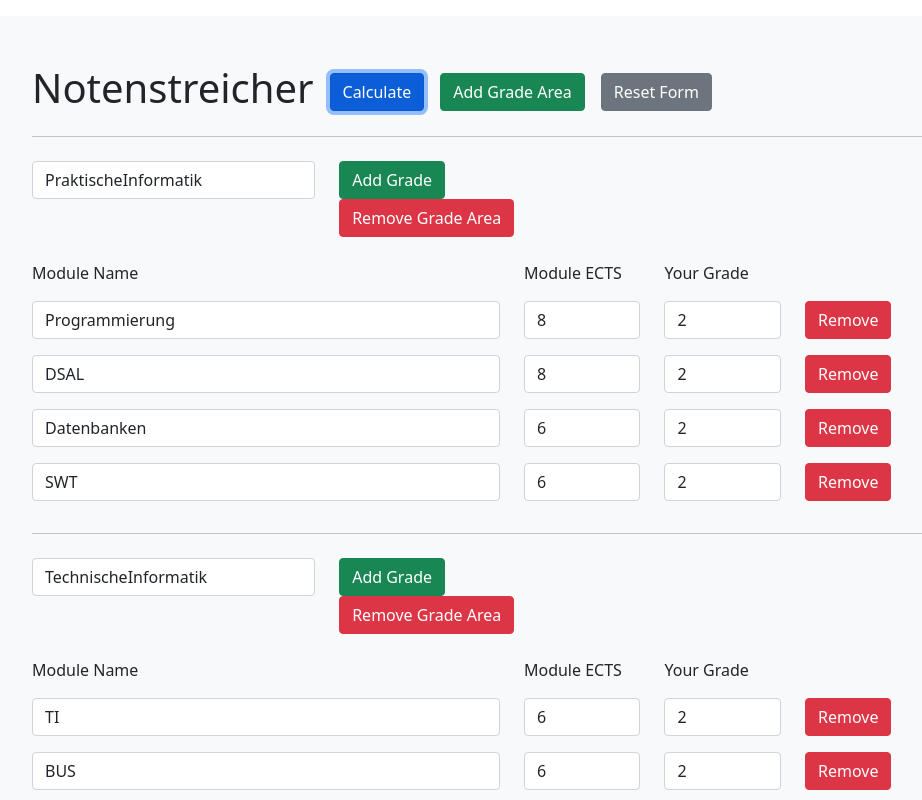
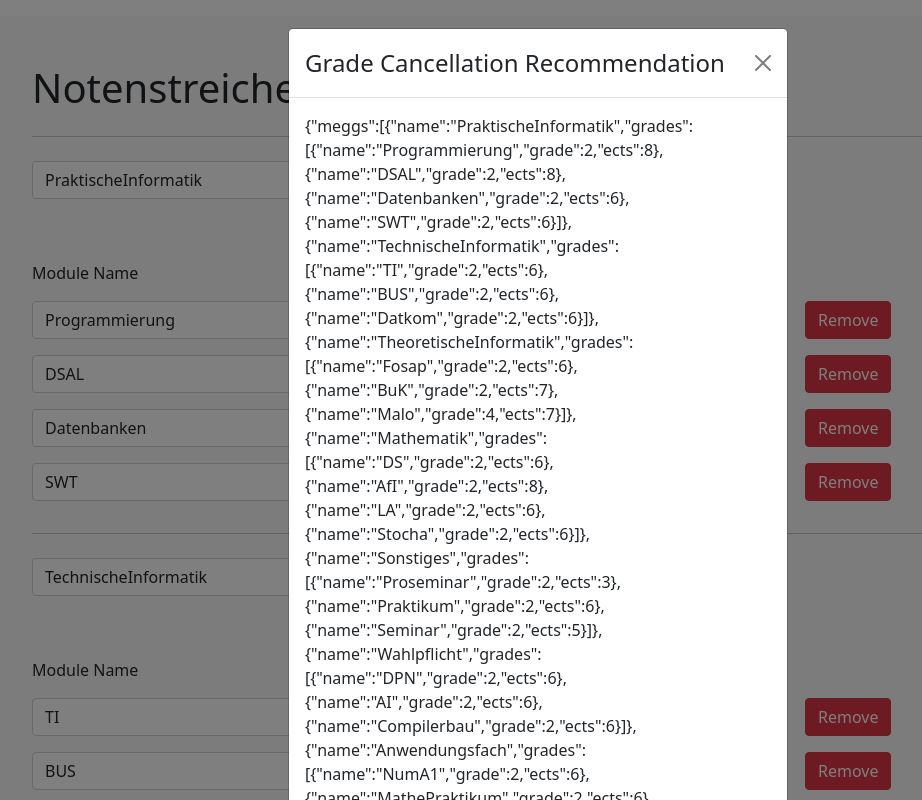
Before and after one commit to laurenzfg/notenstreicher, a React (Create React App) app: page / in a window 1280 px wide. Both pictures are taken after a click on the button "Calculate". Shown: the top 800 px of the page, without its empty margins (102-1024 px from the left). Built offline with nearby package versions, Linux system fonts and the light colour scheme.

Commit message:
Display JSON in Modal

```diff
--- a/src/App.js
+++ b/src/App.js
@@ -2,6 +2,7 @@ import React, { useState } from "react";
 
 import Container from "react-bootstrap/Container";
 import Button from "react-bootstrap/Button";
+import Modal from "react-bootstrap/Modal";
 
 import MEGGDisplay from "./MEGG";
 
@@ -13,6 +14,11 @@ const initialTranscript = JSON.parse(
 
 const App = () => {
   const [transcript, updateTranscript] = useState(initialTranscript);
+
+  // for the result modal
+  const [show, setShow] = useState(false);
+  const [cancellationRecommendation, setCancellationRecommendation] = useState("");
+  const handleClose = () => setShow(false);
 
   const addCategory = () => {
     const emptyCategory = {
@@ -44,19 +50,23 @@ const App = () => {
   const removeGradeArea = (i) => {
     return () => {
       let transcriptWithUpdatedCategory = { meggs: [...transcript.meggs] };
-      let firstItems = transcriptWithUpdatedCategory.meggs.slice(0, i)
-      let lastItems = transcriptWithUpdatedCategory.meggs.slice(i+1, transcriptWithUpdatedCategory.meggs.length)
+      let firstItems = transcriptWithUpdatedCategory.meggs.slice(0, i);
+      let lastItems = transcriptWithUpdatedCategory.meggs.slice(
+        i + 1,
+        transcriptWithUpdatedCategory.meggs.length
+      );
       transcriptWithUpdatedCategory.meggs = firstItems.concat(lastItems);
       updateTranscript(transcriptWithUpdatedCategory);
     };
   };
 
   const onCalculate = () => {
-      const transcriptAsJSON = JSON.stringify(transcript)
-      console.log(transcriptAsJSON)
+    setCancellationRecommendation(JSON.stringify(transcript))
+    setShow(true);
   };
 
   return (
+    <>
       <Container className="p-3">
         <Container className="p-5 mb-4 bg-light rounded-3">
           <h1 className="header mb-4">
@@ -82,6 +92,18 @@ const App = () => {
           ))}
         </Container>
       </Container>
+      <Modal show={show} onHide={handleClose}>
+        <Modal.Header closeButton>
+          <Modal.Title>Grade Cancellation Recommendation</Modal.Title>
+        </Modal.Header>
+        <Modal.Body>{cancellationRecommendation}</Modal.Body>
+        <Modal.Footer>
+          <Button variant="primary" onClick={handleClose}>
+            Close
+          </Button>
+        </Modal.Footer>
+      </Modal>
+    </>
   );
 };
 
```
Lines whose indentation alone changed are shown as unchanged.
